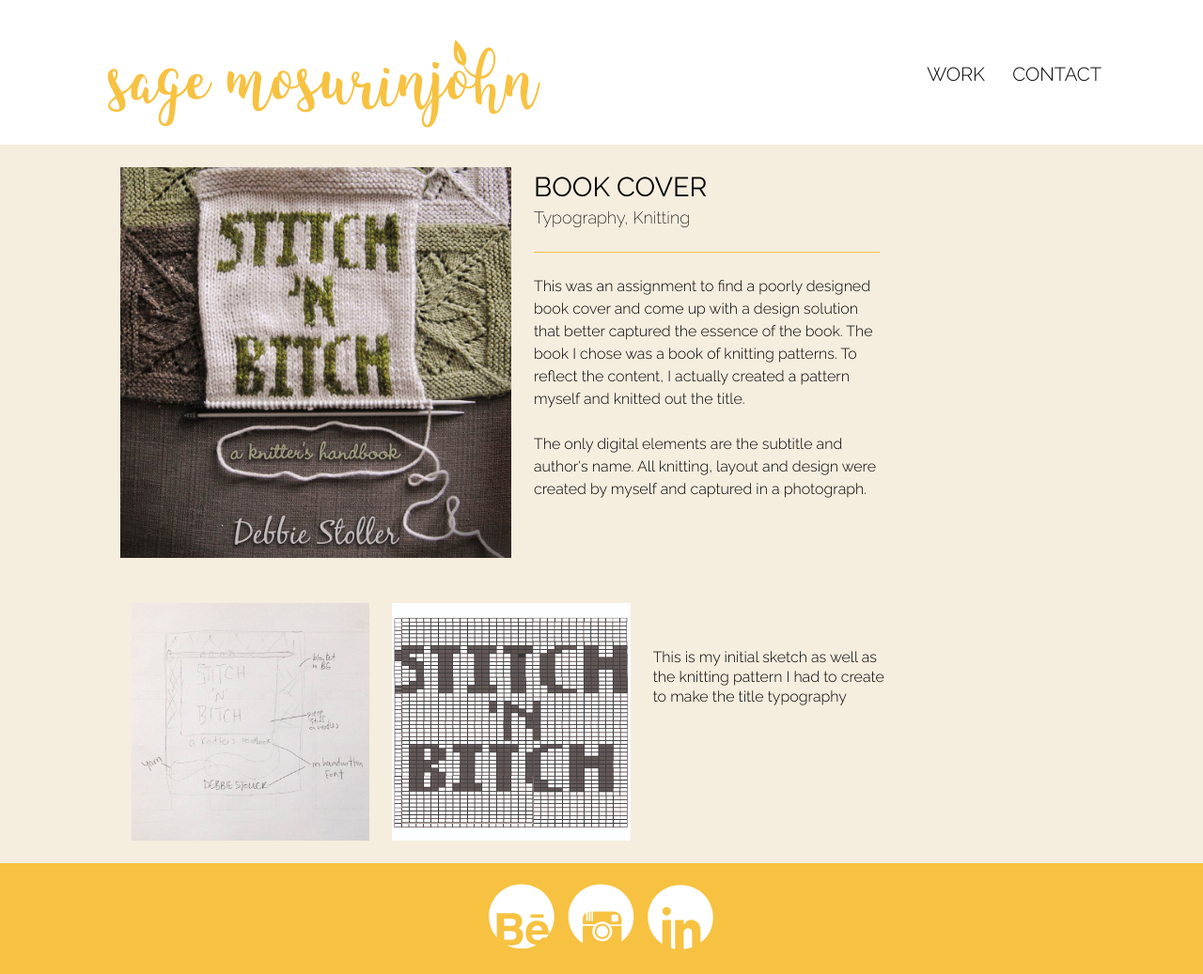
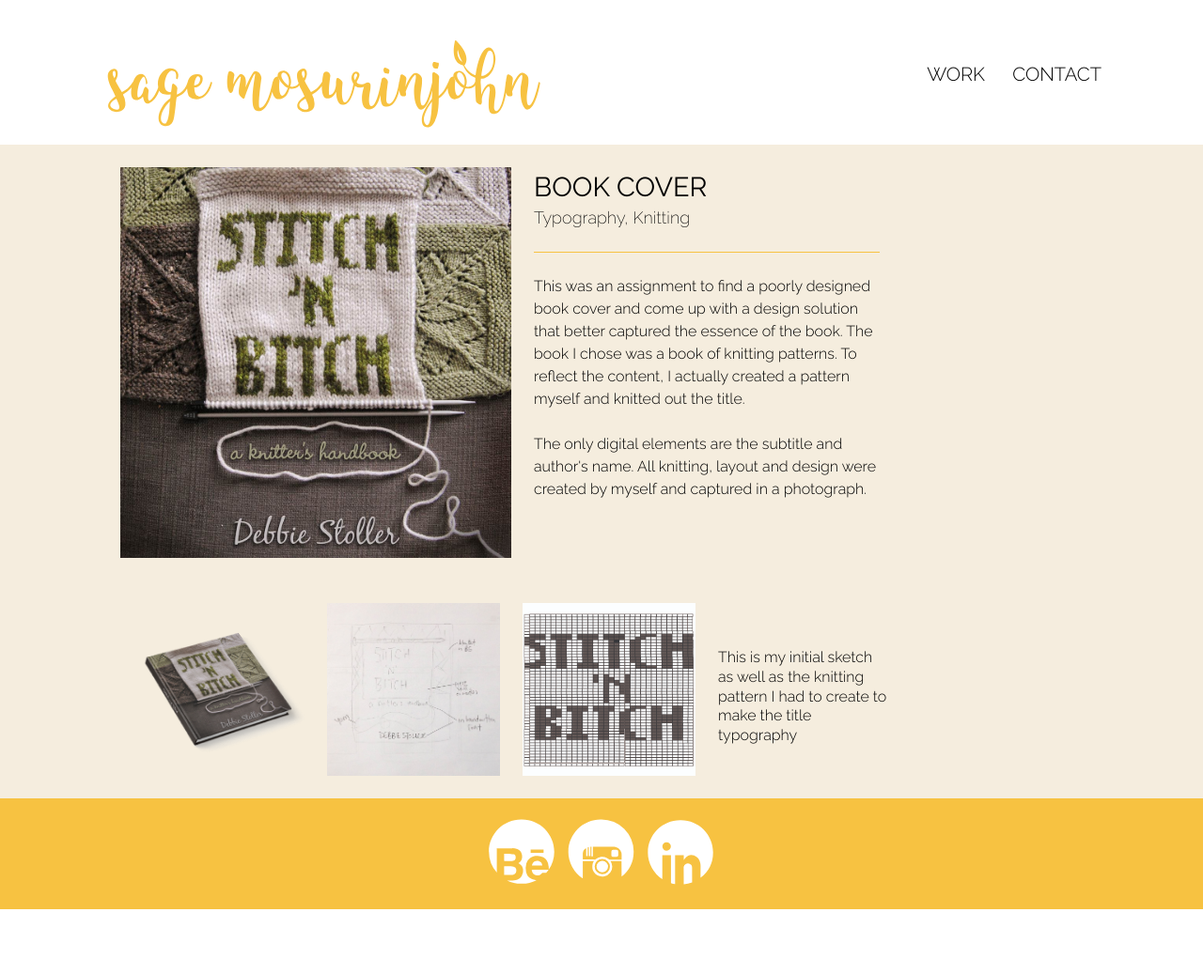
Before and after one commit to sagehartly/designedbysage.ca, a Jekyll site: the page built from book-cover-design.html, in a window 1280 px wide. Shown: the whole page at 94% size. Built offline with Jekyll 4.4.1, drawn with Linux system fonts in a browser that asks for light colours; after the commit the page ends 968 px from its top, so only the background shows below that.

Commit message:
Added a mock up to the book page

```diff
--- a/book-cover-design.html
+++ b/book-cover-design.html
@@ -20,16 +20,18 @@ title: Book Cover Design · Graphic Designer, Creative Professional · Ottawa, C
   </div>
 
   <div class="grid island wrapper">
-    <div class="unit xs-1 s-1-2 m-1-3 gutter-1-2">
+    <div class="unit xs-1 s-1-2 m-1-4 gutter-1-2">
+      <img class="img-flex" src="{{site.baseurl}}/images/book-3.png" alt="Book Cover Design">
+    </div>
+    <div class="unit xs-1 s-1-2 m-1-4 gutter-1-2">
       <img class="img-flex" src="{{site.baseurl}}/images/book1.jpg" alt="Book Cover Design">
     </div>
-    <div class="unit xs-1 s-1-2 m-1-3 gutter-1-2">
+    <div class="unit xs-1 s-1-2 m-1-4 gutter-1-2">
       <img class="img-flex" src="{{site.baseurl}}/images/book4.jpg" alt="Book Cover Design">
     </div>
-    <div class="unit xs-1 s-1 m-1-3 gutter-1-2 pad-t-2">
+    <div class="unit xs-1 s-1 m-1-4 gutter-1-2 pad-t-2">
       <p>This is my initial sketch as well as the knitting pattern I had to create to make the title typography</p>
     </div>
   </div>
 
-
 </main>
```
Also changed, not shown: images/book-3.png (added), images/book2.jpg (deleted), images/book3.jpg (deleted), images/lettering-b-cards.jpg.
